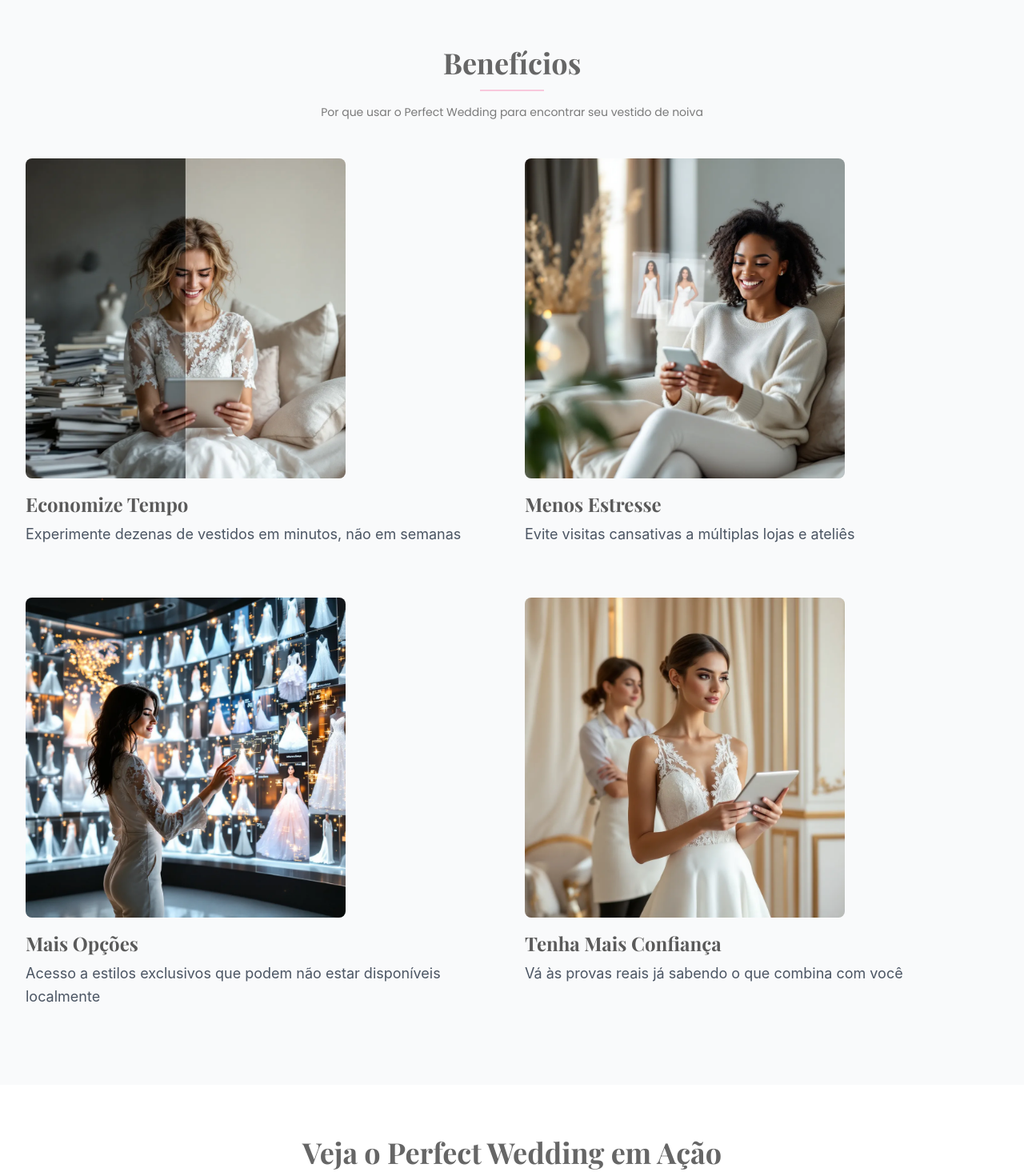
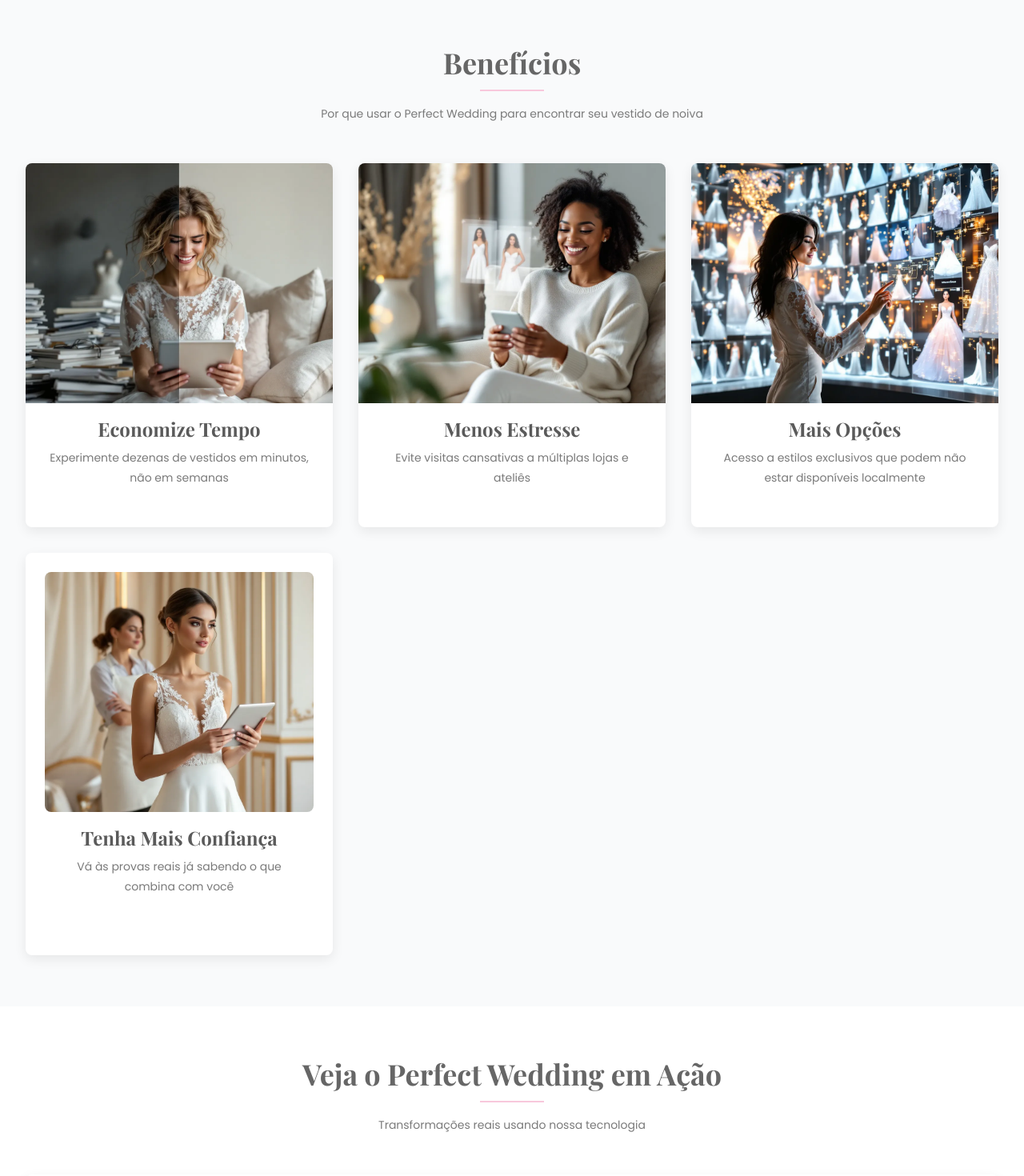
Before and after one commit to perfect-wedding-ai/pre-launch-hotsite, a Next.js app in the folder perfect-wedding-next/: page /1 in a window 1280 px wide. Shown: the part 1120-2590 px from the top of the page at 80% size. Built offline with nearby package versions, Linux system fonts and the light colour scheme.

Commit message:
Seção de benefícios ajustada.

```diff
--- a/perfect-wedding-next/src/app/[lang]/page.tsx
+++ b/perfect-wedding-next/src/app/[lang]/page.tsx
@@ -105,59 +105,67 @@ export default function Home() {
         <div className="container">
           <div className="text-center mb-12">
             <h2 className="text-4xl mb-4">Benefícios</h2>
-            <p className="text-center mx-auto text-[rgb(122,122,122)] text-sm font-['Poppins']">Por que usar o Perfect Wedding para encontrar seu vestido de noiva</p>
+            <p className="text-center mx-auto text-[rgb(122,122,122)] text-sm font-['Poppins'] leading-[25.6px]">Por que usar o Perfect Wedding para encontrar seu vestido de noiva</p>
           </div>
-          <div className="grid grid-cols-1 md:grid-cols-2 gap-8">
-            <div className="benefit">
+          <div className="grid grid-cols-1 md:grid-cols-2 lg:grid-cols-3 gap-8">
+            <div className="benefit bg-white rounded-lg shadow-[0px_5px_15px_0px_rgba(0,0,0,0.08)] overflow-hidden">
+              <div className="image-wrapper overflow-hidden">
                 <Image
                   src="/assets/images/benefit-time-desktop.webp"
                   alt="Ilustração mostrando economia de tempo ao experimentar vestidos virtualmente"
                   width={400}
-                height={200}
-                className="rounded-lg mb-4"
+                  height={300}
+                  className="w-full h-[300px] object-cover transition-transform duration-300 hover:scale-105"
                 />
-              <div className="benefit-content">
-                <h3 className="text-2xl mb-2">Economize Tempo</h3>
-                <p className="text-gray-600">Experimente dezenas de vestidos em minutos, não em semanas</p>
+              </div>
+              <div className="benefit-content text-center py-4 px-6">
+                <h3 className="text-[rgb(90,90,90)] text-2xl mb-2">Economize Tempo</h3>
+                <p className="text-[rgb(122,122,122)] text-sm font-['Poppins'] leading-[25.6px]">Experimente dezenas de vestidos em minutos, não em semanas</p>
               </div>
             </div>
-            <div className="benefit">
+            <div className="benefit bg-white rounded-lg shadow-[0px_5px_15px_0px_rgba(0,0,0,0.08)] overflow-hidden">
+              <div className="image-wrapper overflow-hidden">
                 <Image
                   src="/assets/images/benefit-stress.webp"
                   alt="Noiva sorrindo, representando menos estresse com a prova virtual de vestidos"
                   width={400}
-                height={200}
-                className="rounded-lg mb-4"
+                  height={300}
+                  className="w-full h-[300px] object-cover transition-transform duration-300 hover:scale-105"
                 />
-              <div className="benefit-content">
-                <h3 className="text-2xl mb-2">Menos Estresse</h3>
-                <p className="text-gray-600">Evite visitas cansativas a múltiplas lojas e ateliês</p>
+              </div>
+              <div className="benefit-content text-center py-4 px-6">
+                <h3 className="text-[rgb(90,90,90)] text-2xl mb-2">Menos Estresse</h3>
+                <p className="text-[rgb(122,122,122)] text-sm font-['Poppins'] leading-[25.6px]">Evite visitas cansativas a múltiplas lojas e ateliês</p>
               </div>
             </div>
-            <div className="benefit">
+            <div className="benefit bg-white rounded-lg shadow-[0px_5px_15px_0px_rgba(0,0,0,0.08)] overflow-hidden">
+              <div className="image-wrapper overflow-hidden">
                 <Image
                   src="/assets/images/benefit-options.webp"
                   alt="Diversos modelos de vestidos de noiva exibidos, destacando a variedade exclusiva"
                   width={400}
-                height={200}
-                className="rounded-lg mb-4"
+                  height={300}
+                  className="w-full h-[300px] object-cover transition-transform duration-300 hover:scale-105"
                 />
-              <div className="benefit-content">
-                <h3 className="text-2xl mb-2">Mais Opções</h3>
-                <p className="text-gray-600">Acesso a estilos exclusivos que podem não estar disponíveis localmente</p>
+              </div>
+              <div className="benefit-content text-center py-4 px-6">
+                <h3 className="text-[rgb(90,90,90)] text-2xl mb-2">Mais Opções</h3>
+                <p className="text-[rgb(122,122,122)] text-sm font-['Poppins'] leading-[25.6px]">Acesso a estilos exclusivos que podem não estar disponíveis localmente</p>
               </div>
             </div>
-            <div className="benefit">
+            <div className="benefit bg-white p-6 rounded-lg shadow-[0px_5px_15px_0px_rgba(0,0,0,0.08)]">
+              <div className="image-wrapper overflow-hidden rounded-lg">
                 <Image
                   src="/assets/images/benefit-confidence.webp"
                   alt="Noiva confiante após experimentar vestidos virtualmente antes da prova real"
                   width={400}
-                height={200}
-                className="rounded-lg mb-4"
+                  height={300}
+                  className="w-full h-[300px] object-cover transition-transform duration-300 hover:scale-105"
                 />
-              <div className="benefit-content">
-                <h3 className="text-2xl mb-2">Tenha Mais Confiança</h3>
-                <p className="text-gray-600">Vá às provas reais já sabendo o que combina com você</p>
+              </div>
+              <div className="benefit-content text-center py-4 px-6">
+                <h3 className="text-[rgb(90,90,90)] text-2xl mb-2">Tenha Mais Confiança</h3>
+                <p className="text-[rgb(122,122,122)] text-sm font-['Poppins'] leading-[25.6px]">Vá às provas reais já sabendo o que combina com você</p>
               </div>
             </div>
           </div>
```
Lines whose indentation alone changed are shown as unchanged.
